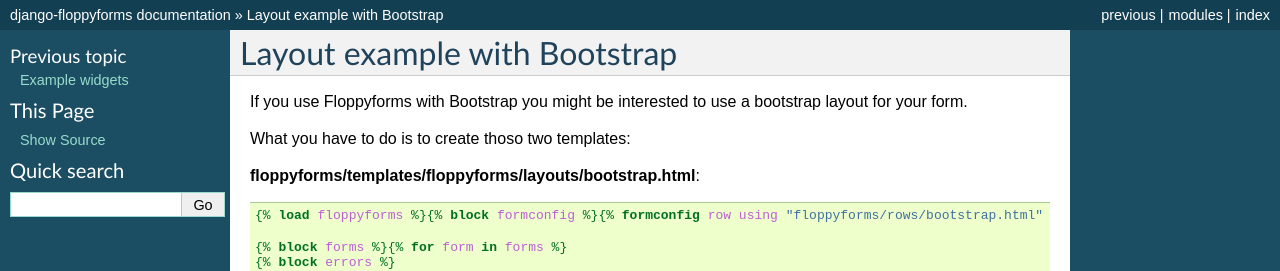
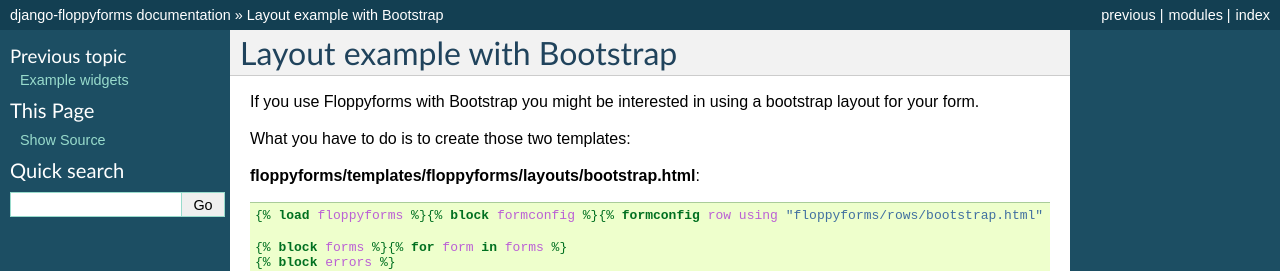
Before and after one commit to jazzband/django-floppyforms, a Sphinx documentation site: the page built from docs/bootstrap.rst, in a window 1280 px wide. Shown: the top 271 px of the page. Built offline with Sphinx 7.4.7, drawn with Linux system fonts in a browser that asks for light colours; the version number could not be read and is left out.

Commit message:
Fixed typo

```diff
--- a/docs/bootstrap.rst
+++ b/docs/bootstrap.rst
@@ -1,10 +1,10 @@
 Layout example with Bootstrap
 =============================
 
-If you use Floppyforms with Bootstrap you might be interested to use a
+If you use Floppyforms with Bootstrap you might be interested in using a
 bootstrap layout for your form.
 
-What you have to do is to create thoso two templates:
+What you have to do is to create those two templates:
 
 **floppyforms/templates/floppyforms/layouts/bootstrap.html**:
 
```
